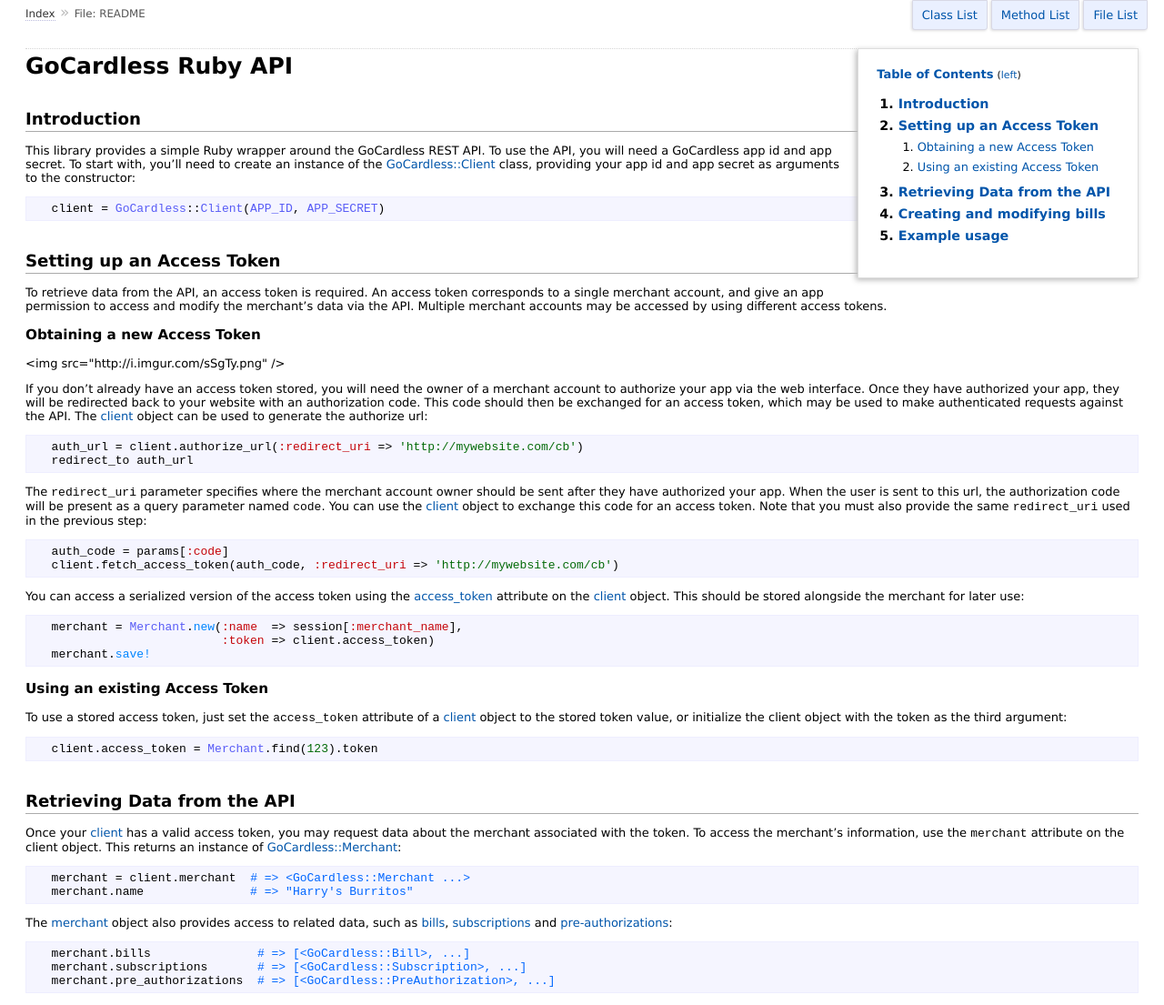
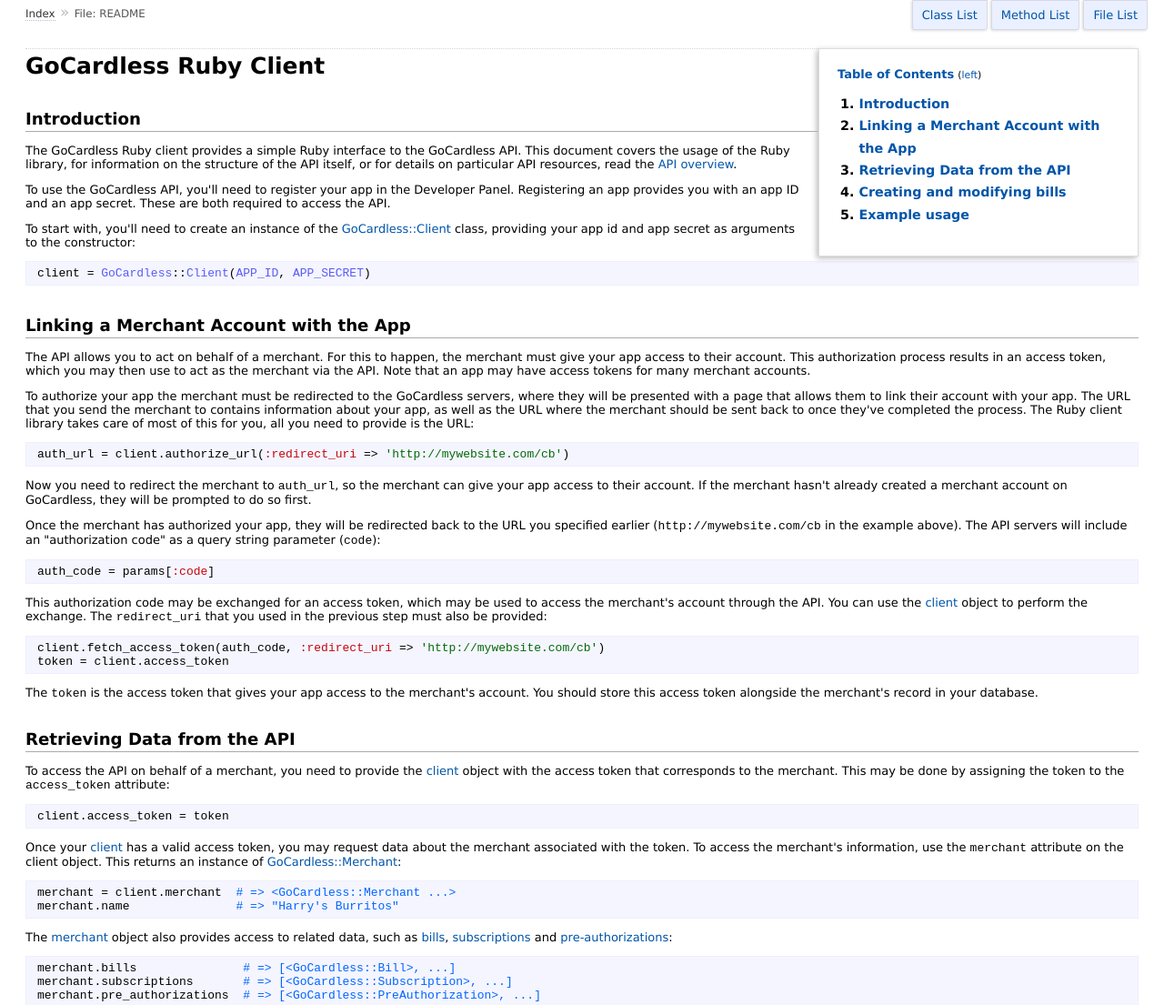
Before and after one commit to gocardless/gocardless-legacy-ruby, a plain HTML site: page doc/file.README.html in a window 1280 px wide. Shown: the top 1105 px of the page at 91% size. Drawn offline with Linux system fonts and the light colour scheme.

Commit message:
Documentation improvements

```diff
--- a/doc/file.README.html
+++ b/doc/file.README.html
@@ -54,109 +54,106 @@
 
     <iframe id="search_frame"></iframe>
 
-    <div id="content"><div id='filecontents'><h1>GoCardless Ruby API</h1>
+    <div id="content"><div id='filecontents'><h1>GoCardless Ruby Client</h1>
+
 <h2>Introduction</h2>
-<p>
-This library provides a simple Ruby wrapper around the GoCardless REST API.
-To use the API, you will need a GoCardless app id and app secret. To start
-with, you&#8217;ll need to create an instance of the <span class='object_link'><a href="GoCardless/Client.html" title="GoCardless::Client (class)">GoCardless::Client</a></span>
-class, providing your app id and app secret as arguments to the
-constructor:
-</p>
-<pre class="code">
-  <span class='client identifier id'>client</span> <span class='assign token'>=</span> <span class='GoCardless constant id'>GoCardless</span><span class='colon2 op'>::</span><span class='Client constant id'>Client</span><span class='lparen token'>(</span><span class='APP_ID constant id'>APP_ID</span><span class='comma token'>,</span> <span class='APP_SECRET constant id'>APP_SECRET</span><span class='rparen token'>)</span>
+
+<p>The GoCardless Ruby client provides a simple Ruby interface to the GoCardless
+API. This document covers the usage of the Ruby library, for information on the
+structure of the API itself, or for details on particular API resources, read
+the <a href="../">API overview</a>.</p>
+
+<p>To use the GoCardless API, you'll need to register your app in the Developer
+Panel. Registering an app provides you with an app ID and an app secret. These
+are both required to access the API.</p>
+
+<p>To start with, you'll need to create an instance of the <span class='object_link'><a href="GoCardless/Client.html" title="GoCardless::Client (class)">GoCardless::Client</a></span>
+class, providing your app id and app secret as arguments to the constructor:</p>
+
+<pre class="code"><span class='client identifier id'>client</span> <span class='assign token'>=</span> <span class='GoCardless constant id'>GoCardless</span><span class='colon2 op'>::</span><span class='Client constant id'>Client</span><span class='lparen token'>(</span><span class='APP_ID constant id'>APP_ID</span><span class='comma token'>,</span> <span class='APP_SECRET constant id'>APP_SECRET</span><span class='rparen token'>)</span>
 </pre>
-<h2>Setting up an Access Token</h2>
-<p>
-To retrieve data from the API, an access token is required. An access token
-corresponds to a single merchant account, and give an app permission to
-access and modify the merchant&#8217;s data via the API. Multiple merchant
-accounts may be accessed by using different access tokens.
-</p>
-<h3>Obtaining a new Access Token</h3>
-<p>
-&lt;img src=&quot;http://i.imgur.com/sSgTy.png&quot; /&gt;
-</p>
-<p>
-If you don&#8217;t already have an access token stored, you will need the
-owner of a merchant account to authorize your app via the web interface.
-Once they have authorized your app, they will be redirected back to your
-website with an authorization code. This code should then be exchanged for
-an access token, which may be used to make authenticated requests against
-the API. The <span class='object_link'><a href="GoCardless/Client.html" title="GoCardless::Client (class)">client</a></span> object can be used to generate the
-authorize url:
-</p>
-<pre class="code">
-  <span class='auth_url identifier id'>auth_url</span> <span class='assign token'>=</span> <span class='client identifier id'>client</span><span class='dot token'>.</span><span class='authorize_url identifier id'>authorize_url</span><span class='lparen token'>(</span><span class='symbol val'>:redirect_uri</span> <span class='assign token'>=</span><span class='gt op'>&gt;</span> <span class='string val'>'http://mywebsite.com/cb'</span><span class='rparen token'>)</span>
-  <span class='redirect_to identifier id'>redirect_to</span> <span class='auth_url identifier id'>auth_url</span>
+
+<h2>Linking a Merchant Account with the App</h2>
+
+<p>The API allows you to act on behalf of a merchant. For this to happen, the
+merchant must give your app access to their account. This authorization process
+results in an access token, which you may then use to act as the merchant via
+the API. Note that an app may have access tokens for many merchant accounts.</p>
+
+<p>To authorize your app the merchant must be redirected to the GoCardless
+servers, where they will be presented with a page that allows them to link
+their account with your app. The URL that you send the merchant to contains
+information about your app, as well as the URL where the merchant should be
+sent back to once they've completed the process. The Ruby client library takes
+care of most of this for you, all you need to provide is the URL:</p>
+
+<pre class="code"><span class='auth_url identifier id'>auth_url</span> <span class='assign token'>=</span> <span class='client identifier id'>client</span><span class='dot token'>.</span><span class='authorize_url identifier id'>authorize_url</span><span class='lparen token'>(</span><span class='symbol val'>:redirect_uri</span> <span class='assign token'>=</span><span class='gt op'>&gt;</span> <span class='string val'>'http://mywebsite.com/cb'</span><span class='rparen token'>)</span>
 </pre>
-<p>
-The <tt>redirect_uri</tt> parameter specifies where the merchant account
-owner should be sent after they have authorized your app. When the user is
-sent to this url, the authorization code will be present as a query
-parameter named <tt>code</tt>. You can use the <span class='object_link'><a href="GoCardless/Client.html" title="GoCardless::Client (class)">client</a></span>
-object to exchange this code for an access token. Note that you must also
-provide the same <tt>redirect_uri</tt> used in the previous step:
-</p>
-<pre class="code">
-  <span class='auth_code identifier id'>auth_code</span> <span class='assign token'>=</span> <span class='params identifier id'>params</span><span class='lbrack token'>[</span><span class='symbol val'>:code</span><span class='rbrack token'>]</span>
-  <span class='client identifier id'>client</span><span class='dot token'>.</span><span class='fetch_access_token identifier id'>fetch_access_token</span><span class='lparen token'>(</span><span class='auth_code identifier id'>auth_code</span><span class='comma token'>,</span> <span class='symbol val'>:redirect_uri</span> <span class='assign token'>=</span><span class='gt op'>&gt;</span> <span class='string val'>'http://mywebsite.com/cb'</span><span class='rparen token'>)</span>
+
+<p>Now you need to redirect the merchant to <code>auth_url</code>, so the merchant can give
+your app access to their account. If the merchant hasn't already created a
+merchant account on GoCardless, they will be prompted to do so first.</p>
+
+<p>Once the merchant has authorized your app, they will be redirected back to the
+URL you specified earlier (<code>http://mywebsite.com/cb</code> in the example above). The
+API servers will include an &quot;authorization code&quot; as a query string parameter
+(<code>code</code>):</p>
+
+<pre class="code"><span class='auth_code identifier id'>auth_code</span> <span class='assign token'>=</span> <span class='params identifier id'>params</span><span class='lbrack token'>[</span><span class='symbol val'>:code</span><span class='rbrack token'>]</span>
 </pre>
-<p>
-You can access a serialized version of the access token using the
-<span class='object_link'><a href="GoCardless/Client.html#access_token-instance_method" title="GoCardless::Client#access_token (method)">access_token</a></span> attribute on the
-<span class='object_link'><a href="GoCardless/Client.html" title="GoCardless::Client (class)">client</a></span> object. This should be stored alongside the
-merchant for later use:
-</p>
-<pre class="code">
-  <span class='merchant identifier id'>merchant</span> <span class='assign token'>=</span> <span class='Merchant constant id'>Merchant</span><span class='dot token'>.</span><span class='new identifier id'>new</span><span class='lparen token'>(</span><span class='symbol val'>:name</span>  <span class='assign token'>=</span><span class='gt op'>&gt;</span> <span class='session identifier id'>session</span><span class='lbrack token'>[</span><span class='symbol val'>:merchant_name</span><span class='rbrack token'>]</span><span class='comma token'>,</span>
-                          <span class='symbol val'>:token</span> <span class='assign token'>=</span><span class='gt op'>&gt;</span> <span class='client identifier id'>client</span><span class='dot token'>.</span><span class='access_token identifier id'>access_token</span><span class='rparen token'>)</span>
-  <span class='merchant identifier id'>merchant</span><span class='dot token'>.</span><span class='save! fid id'>save!</span>
+
+<p>This authorization code may be exchanged for an access token, which may be used
+to access the merchant's account through the API. You can use the
+<span class='object_link'><a href="GoCardless/Client.html" title="GoCardless::Client (class)">client</a></span> object to perform the exchange. The <code>redirect_uri</code>
+that you used in the previous step must also be provided:</p>
+
+<pre class="code"><span class='client identifier id'>client</span><span class='dot token'>.</span><span class='fetch_access_token identifier id'>fetch_access_token</span><span class='lparen token'>(</span><span class='auth_code identifier id'>auth_code</span><span class='comma token'>,</span> <span class='symbol val'>:redirect_uri</span> <span class='assign token'>=</span><span class='gt op'>&gt;</span> <span class='string val'>'http://mywebsite.com/cb'</span><span class='rparen token'>)</span>
+<span class='token identifier id'>token</span> <span class='assign token'>=</span> <span class='client identifier id'>client</span><span class='dot token'>.</span><span class='access_token identifier id'>access_token</span>
 </pre>
-<h3>Using an existing Access Token</h3>
-<p>
-To use a stored access token, just set the <tt>access_token</tt> attribute
-of a <span class='object_link'><a href="GoCardless/Client.html" title="GoCardless::Client (class)">client</a></span> object to the stored token value, or
-initialize the client object with the token as the third argument:
-</p>
-<pre class="code">
-  <span class='client identifier id'>client</span><span class='dot token'>.</span><span class='access_token identifier id'>access_token</span> <span class='assign token'>=</span> <span class='Merchant constant id'>Merchant</span><span class='dot token'>.</span><span class='find identifier id'>find</span><span class='lparen token'>(</span><span class='integer val'>123</span><span class='rparen token'>)</span><span class='dot token'>.</span><span class='token identifier id'>token</span>
+
+<p>The <code>token</code> is the access token that gives your app access to the merchant's
+account. You should store this access token alongside the merchant's record in
+your database.</p>
+
+<h2>Retrieving Data from the API</h2>
+
+<p>To access the API on behalf of a merchant, you need to provide the
+<span class='object_link'><a href="GoCardless/Client.html" title="GoCardless::Client (class)">client</a></span> object with the access token that corresponds to
+the merchant. This may be done by assigning the token to the <code>access_token</code>
+attribute:</p>
+
+<pre class="code"><span class='client identifier id'>client</span><span class='dot token'>.</span><span class='access_token identifier id'>access_token</span> <span class='assign token'>=</span> <span class='token identifier id'>token</span>
 </pre>
-<h2>Retrieving Data from the API</h2>
-<p>
-Once your <span class='object_link'><a href="GoCardless/Client.html" title="GoCardless::Client (class)">client</a></span> has a valid access token, you may
-request data about the merchant associated with the token. To access the
-merchant&#8217;s information, use the <tt>merchant</tt> attribute on the
-client object. This returns an instance of <span class='object_link'><a href="GoCardless/Merchant.html" title="GoCardless::Merchant (class)">GoCardless::Merchant</a></span>:
-</p>
-<pre class="code">
-  <span class='merchant identifier id'>merchant</span> <span class='assign token'>=</span> <span class='client identifier id'>client</span><span class='dot token'>.</span><span class='merchant identifier id'>merchant</span>  <span class='comment val'># =&gt; &lt;GoCardless::Merchant ...&gt;</span>
+
+<p>Once your <span class='object_link'><a href="GoCardless/Client.html" title="GoCardless::Client (class)">client</a></span> has a valid access token, you may request
+data about the merchant associated with the token. To access the merchant's
+information, use the <code>merchant</code> attribute on the client object. This returns an
+instance of <span class='object_link'><a href="GoCardless/Merchant.html" title="GoCardless::Merchant (class)">GoCardless::Merchant</a></span>:</p>
+
+<pre class="code"><span class='merchant identifier id'>merchant</span> <span class='assign token'>=</span> <span class='client identifier id'>client</span><span class='dot token'>.</span><span class='merchant identifier id'>merchant</span>  <span class='comment val'># =&gt; &lt;GoCardless::Merchant ...&gt;</span>
 <span class='merchant identifier id'>merchant</span><span class='dot token'>.</span><span class='name identifier id'>name</span>               <span class='comment val'># =&gt; &quot;Harry's Burritos&quot;</span>
 </pre>
-<p>
-The <span class='object_link'><a href="GoCardless/Merchant.html" title="GoCardless::Merchant (class)">merchant</a></span> object also provides access to related
-data, such as <span class='object_link'><a href="GoCardless/Bill.html" title="GoCardless::Bill (class)">bills</a></span>, <span class='object_link'><a href="GoCardless/Subscription.html" title="GoCardless::Subscription (class)">subscriptions</a></span> and <span class='object_link'><a href="GoCardless/PreAuthorization.html" title="GoCardless::PreAuthorization (class)">pre-authorizations</a></span>:
-</p>
-<pre class="code">
-  <span class='merchant identifier id'>merchant</span><span class='dot token'>.</span><span class='bills identifier id'>bills</span>               <span class='comment val'># =&gt; [&lt;GoCardless::Bill&gt;, ...]</span>
+
+<p>The <span class='object_link'><a href="GoCardless/Merchant.html" title="GoCardless::Merchant (class)">merchant</a></span> object also provides access to related
+data, such as <span class='object_link'><a href="GoCardless/Bill.html" title="GoCardless::Bill (class)">bills</a></span>, <span class='object_link'><a href="GoCardless/Subscription.html" title="GoCardless::Subscription (class)">subscriptions</a></span> and <span class='object_link'><a href="GoCardless/PreAuthorization.html" title="GoCardless::PreAuthorization (class)">pre-authorizations</a></span>:</p>
+
+<pre class="code"><span class='merchant identifier id'>merchant</span><span class='dot token'>.</span><span class='bills identifier id'>bills</span>               <span class='comment val'># =&gt; [&lt;GoCardless::Bill&gt;, ...]</span>
 <span class='merchant identifier id'>merchant</span><span class='dot token'>.</span><span class='subscriptions identifier id'>subscriptions</span>       <span class='comment val'># =&gt; [&lt;GoCardless::Subscription&gt;, ...]</span>
 <span class='merchant identifier id'>merchant</span><span class='dot token'>.</span><span class='pre_authorizations identifier id'>pre_authorizations</span>  <span class='comment val'># =&gt; [&lt;GoCardless::PreAuthorization&gt;, ...]</span>
 </pre>
-<p>
-These may also be filtered with various parameters:
-</p>
-<pre class="code">
-  <span class='merchant identifier id'>merchant</span><span class='dot token'>.</span><span class='bills identifier id'>bills</span><span class='lparen token'>(</span><span class='symbol val'>:paid</span> <span class='assign token'>=</span><span class='gt op'>&gt;</span> <span class='true true kw'>true</span><span class='rparen token'>)</span>          <span class='comment val'># Only fetches paid bills</span>
+
+<p>These may also be filtered with various parameters:</p>
+
+<pre class="code"><span class='merchant identifier id'>merchant</span><span class='dot token'>.</span><span class='bills identifier id'>bills</span><span class='lparen token'>(</span><span class='symbol val'>:paid</span> <span class='assign token'>=</span><span class='gt op'>&gt;</span> <span class='true true kw'>true</span><span class='rparen token'>)</span>          <span class='comment val'># Only fetches paid bills</span>
 <span class='merchant identifier id'>merchant</span><span class='dot token'>.</span><span class='subscriptions identifier id'>subscriptions</span><span class='lparen token'>(</span><span class='symbol val'>:user_id</span> <span class='assign token'>=</span><span class='gt op'>&gt;</span> <span class='integer val'>1</span><span class='rparen token'>)</span>  <span class='comment val'># User 1's subscriptions</span>
 </pre>
-<p>
-Note that each time you use the <span class='object_link'><a href="GoCardless/Client.html#merchant-instance_method" title="GoCardless::Client#merchant (method)">merchant</a></span>
-attribute of <span class='object_link'><a href="GoCardless/Client.html" title="GoCardless::Client (class)">GoCardless::Client</a></span>, an API call will be made. So to prevent
-many of unnecessary slow calls to the API server from being made, assign
-the <span class='object_link'><a href="GoCardless/Merchant.html" title="GoCardless::Merchant (class)">merchant</a></span> object to a variable and use that:
-</p>
-<pre class="code">
-  <span class='comment val'># Rather than this (6 API calls):</span>
+
+<p>Note that each time you use the <span class='object_link'><a href="GoCardless/Client.html#merchant-instance_method" title="GoCardless::Client#merchant (method)">merchant</a></span>
+attribute of <span class='object_link'><a href="GoCardless/Client.html" title="GoCardless::Client (class)">GoCardless::Client</a></span>, an API call will be made. So to prevent many
+of unnecessary slow calls to the API server from being made, assign the
+<span class='object_link'><a href="GoCardless/Merchant.html" title="GoCardless::Merchant (class)">merchant</a></span> object to a variable and use that:</p>
+
+<pre class="code"><span class='comment val'># Rather than this (6 API calls):</span>
 <span class='client identifier id'>client</span><span class='dot token'>.</span><span class='merchant identifier id'>merchant</span><span class='dot token'>.</span><span class='bills identifier id'>bills</span>
 <span class='client identifier id'>client</span><span class='dot token'>.</span><span class='merchant identifier id'>merchant</span><span class='dot token'>.</span><span class='subscriptions identifier id'>subscriptions</span>
 <span class='client identifier id'>client</span><span class='dot token'>.</span><span class='merchant identifier id'>merchant</span><span class='dot token'>.</span><span class='pre_authorizations identifier id'>pre_authorizations</span>
@@ -167,36 +164,35 @@ the <span class='object_link'><a href="GoCardless/Merchant.html" title="GoCardle
 <span class='merchant identifier id'>merchant</span><span class='dot token'>.</span><span class='subscriptions identifier id'>subscriptions</span>
 <span class='merchant identifier id'>merchant</span><span class='dot token'>.</span><span class='pre_authorizations identifier id'>pre_authorizations</span>
 </pre>
-<p>
-To lookup instances of each resource type by id, accessor methods are
-provided on <span class='object_link'><a href="GoCardless/Client.html" title="GoCardless::Client (class)">client</a></span> objects:
-</p>
-<pre class="code">
-  <span class='client identifier id'>client</span><span class='dot token'>.</span><span class='subscription identifier id'>subscription</span><span class='lparen token'>(</span><span class='integer val'>5</span><span class='rparen token'>)</span>  <span class='comment val'># =&gt; &lt;GoCardless::Subscription ...&gt;</span>
+
+<p>To lookup instances of each resource type by id, accessor methods are provided
+on <span class='object_link'><a href="GoCardless/Client.html" title="GoCardless::Client (class)">client</a></span> objects:</p>
+
+<pre class="code"><span class='client identifier id'>client</span><span class='dot token'>.</span><span class='subscription identifier id'>subscription</span><span class='lparen token'>(</span><span class='integer val'>5</span><span class='rparen token'>)</span>  <span class='comment val'># =&gt; &lt;GoCardless::Subscription ...&gt;</span>
 <span class='client identifier id'>client</span><span class='dot token'>.</span><span class='payment identifier id'>payment</span><span class='lparen token'>(</span><span class='integer val'>10</span><span class='rparen token'>)</span>      <span class='comment val'># =&gt; &lt;GoCardless::Payment ...&gt;</span>
 </pre>
+
 <h2>Creating and modifying bills</h2>
-<p>
-The GoCardless API may also be used to create and modify bills. Bills must
-be created on a pre authorization. To create a bill, use the
+
+<p>The GoCardless API may also be used to create and modify bills. Bills must be
+created on a pre authorization. To create a bill, use the
 <span class='object_link'><a href="GoCardless/PreAuthorization.html#create_bill-instance_method" title="GoCardless::PreAuthorization#create_bill (method)">create_bill</a></span> method on
-<span class='object_link'><a href="GoCardless/PreAuthorization.html" title="GoCardless::PreAuthorization (class)">PreAuthorization</a></span> objects, providing the
-amount in pence as the only argument:
-</p>
-<pre class="code">
-  <span class='bill identifier id'>bill</span> <span class='assign token'>=</span> <span class='pre_authorization identifier id'>pre_authorization</span><span class='dot token'>.</span><span class='create_bill identifier id'>create_bill</span><span class='lparen token'>(</span><span class='integer val'>150</span><span class='rparen token'>)</span>  <span class='comment val'># =&gt; &lt;GoCardless::Bill ...&gt;</span>
+<span class='object_link'><a href="GoCardless/PreAuthorization.html" title="GoCardless::PreAuthorization (class)">PreAuthorization</a></span> objects, providing the amount
+in pence as the only argument:</p>
+
+<pre class="code"><span class='bill identifier id'>bill</span> <span class='assign token'>=</span> <span class='pre_authorization identifier id'>pre_authorization</span><span class='dot token'>.</span><span class='create_bill identifier id'>create_bill</span><span class='lparen token'>(</span><span class='integer val'>150</span><span class='rparen token'>)</span>  <span class='comment val'># =&gt; &lt;GoCardless::Bill ...&gt;</span>
 </pre>
-<p>
-To modify the bill, alter the attributes and call the
-<span class='object_link'><a href="GoCardless/Resource.html#save-instance_method" title="GoCardless::Resource#save (method)">save</a></span> method:
-</p>
-<pre class="code">
-  <span class='bill identifier id'>bill</span><span class='dot token'>.</span><span class='amount identifier id'>amount</span> <span class='assign token'>=</span> <span class='integer val'>250</span>
+
+<p>To modify the bill, alter the attributes and call the
+<span class='object_link'><a href="GoCardless/Resource.html#save-instance_method" title="GoCardless::Resource#save (method)">save</a></span> method:</p>
+
+<pre class="code"><span class='bill identifier id'>bill</span><span class='dot token'>.</span><span class='amount identifier id'>amount</span> <span class='assign token'>=</span> <span class='integer val'>250</span>
 <span class='bill identifier id'>bill</span><span class='dot token'>.</span><span class='save identifier id'>save</span>
 </pre>
+
 <h2>Example usage</h2>
-<pre class="code">
-  <span class='require identifier id'>require</span> <span class='string val'>'gocardless'</span>
+
+<pre class="code"><span class='require identifier id'>require</span> <span class='string val'>'gocardless'</span>
 
 <span class='comment val'># These are found in the GoCardless app admin interface</span>
 <span class='APP_ID constant id'>APP_ID</span> <span class='assign token'>=</span> <span class='string val'>'3QmpV5yi8Ii9Rc2uCwalWRsqkpibtk5ISOk/F+oyzrOoNpjGguZ4IRn2379agARS'</span>
@@ -231,7 +227,7 @@ To modify the bill, alter the attributes and call the
 </div></div>
 
     <div id="footer">
-  Generated on Mon Aug  8 15:34:34 2011 by
+  Generated on Mon Aug  8 21:08:09 2011 by
   <a href="http://yardoc.org" title="Yay! A Ruby Documentation Tool" target="_parent">yard</a>
   0.7.2 (ruby-1.8.7).
 </div>
```
Also changed, not shown: doc/GoCardless.html (+1 -1 lines), doc/GoCardless/ApiError.html (+1 -1 lines), doc/GoCardless/Bill.html (+1 -1 lines), doc/GoCardless/Client.html (+1 -1 lines), doc/GoCardless/Merchant.html (+1 -1 lines), doc/GoCardless/Payment.html (+1 -1 lines), doc/GoCardless/PreAuthorization.html (+1 -1 lines), doc/GoCardless/Resource.html (+1 -1 lines), doc/GoCardless/Subscription.html (+1 -1 lines), doc/GoCardless/User.html (+1 -1 lines), doc/_index.html (+1 -1 lines), doc/index.html (+109 -113 lines), doc/top-level-namespace.html (+1 -1 lines), 1 other file. Lines whose indentation alone changed are shown as unchanged.
